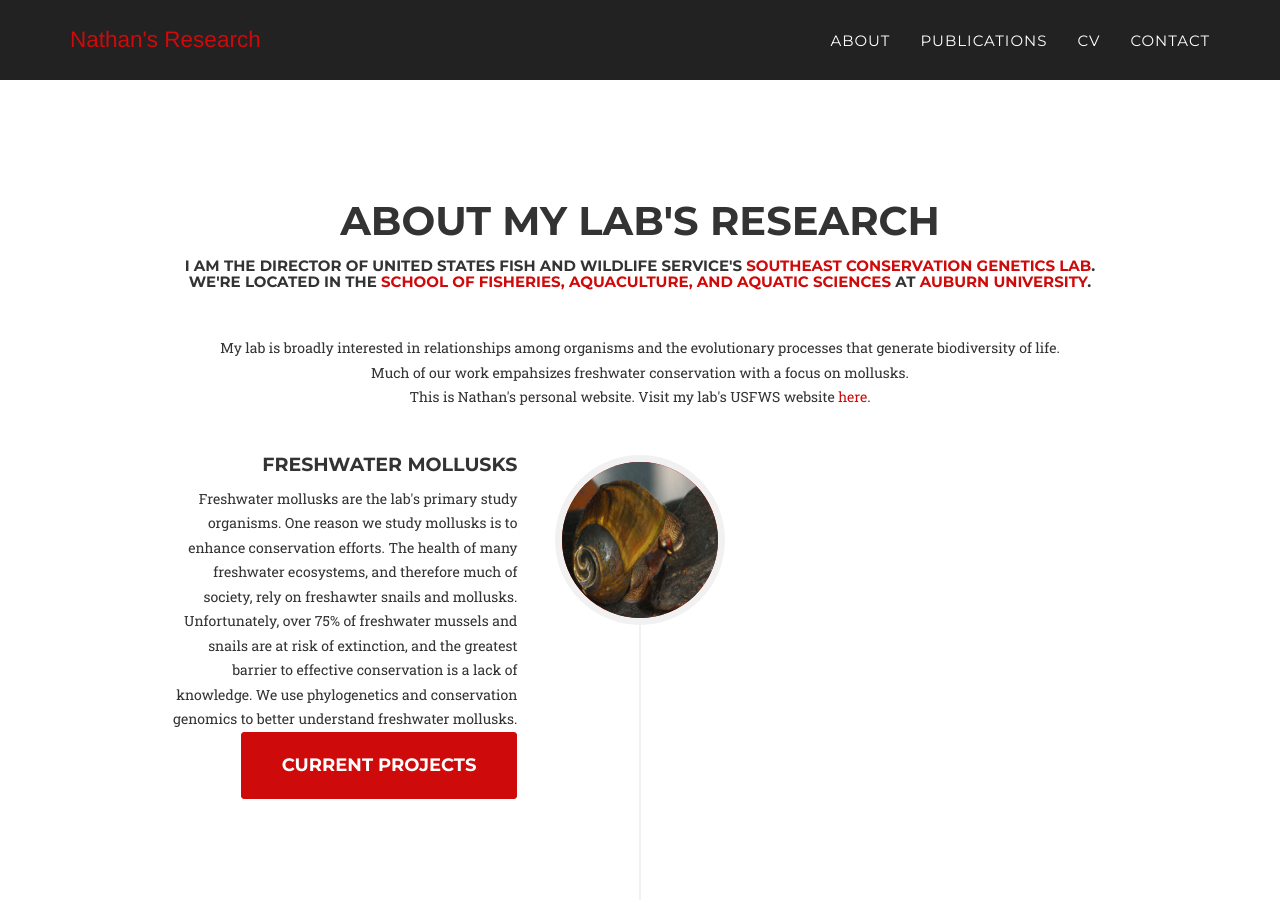
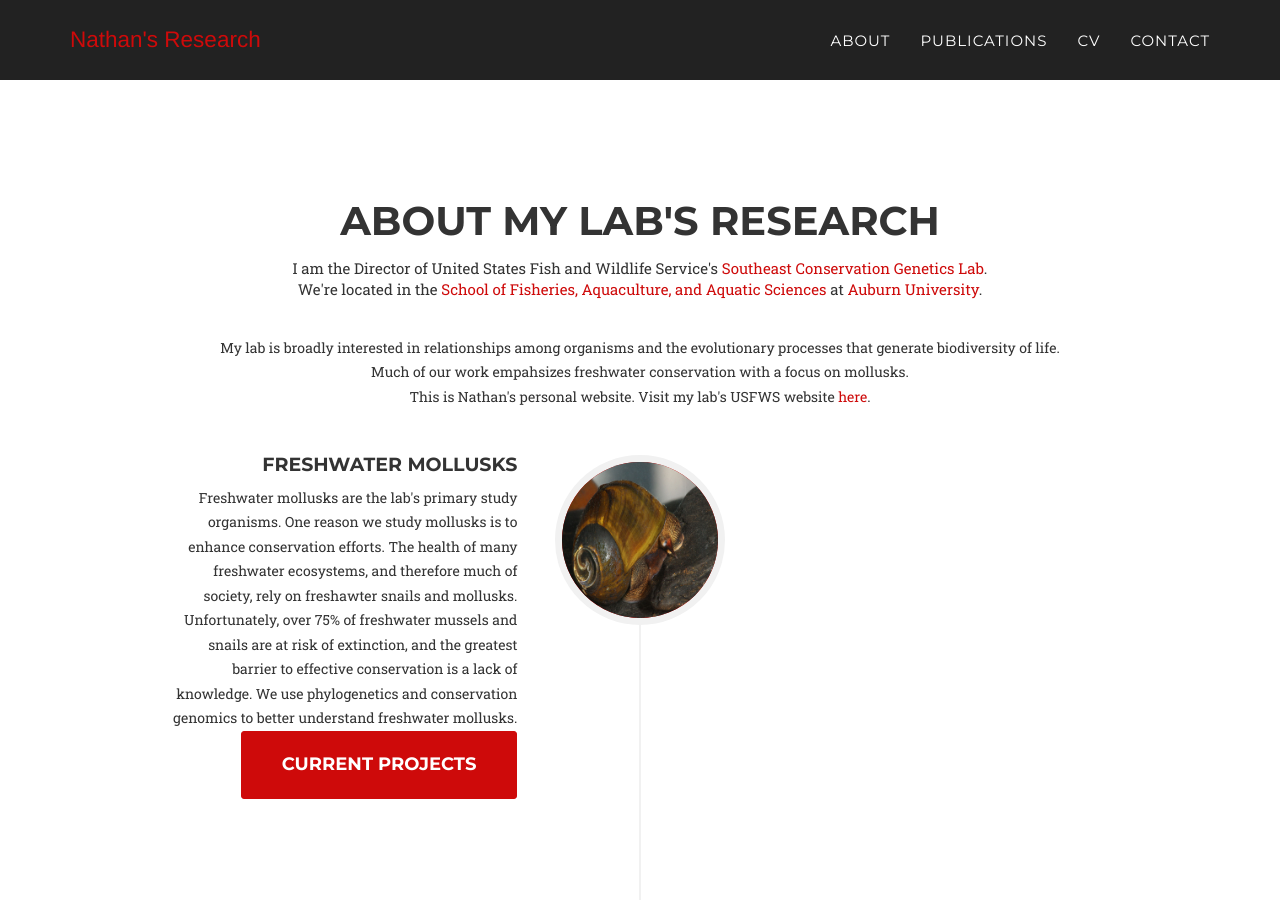
Before and after one commit to NathanWhelan/nathanwhelan.github.io, a Jekyll site: the page built from index.html, in a window 1280 px wide and 900 px high, scrolled down 709 px. Built offline with Jekyll 4.4.1, drawn with Linux system fonts in a browser that asks for light colours; some web fonts are replaced.

```diff
--- a/_includes/about.html
+++ b/_includes/about.html
@@ -4,7 +4,7 @@
             <div class="row">
                 <div class="col-lg-12 text-center">
                     <h2 class="section-heading">About My Lab's Research</h2>
-                    <h5>I am the Director of United States Fish and Wildlife Service's <a href="https://www.fws.gov/southeast/warm-springs-fish-technology-center/conservation-genetics-lab/">Southeast Conservation Genetics Lab</a>.</br>We're located in the <a href="http://sfaas.auburn.edu">School of Fisheries, Aquaculture, and Aquatic Sciences</a> at <a href="http://auburn.edu">Auburn University</a>.</h5>
+                    <h.small>I am the Director of United States Fish and Wildlife Service's <a href="https://www.fws.gov/southeast/warm-springs-fish-technology-center/conservation-genetics-lab/">Southeast Conservation Genetics Lab</a>.</br>We're located in the <a href="http://sfaas.auburn.edu">School of Fisheries, Aquaculture, and Aquatic Sciences</a> at <a href="http://auburn.edu">Auburn University</a>.</h.small>
 		    <p></br></p>
 	            <p>My lab is broadly interested in relationships among organisms and the evolutionary processes that generate biodiversity of life.</br>Much of our work empahsizes freshwater conservation with a focus on mollusks.</br></b>This is Nathan's personal website. Visit my lab's USFWS website <a href="https://www.fws.gov/southeast/warm-springs-fish-technology-center/conservation-genetics-lab/">here</a>.</p>
 		    <p></br></p>
```
